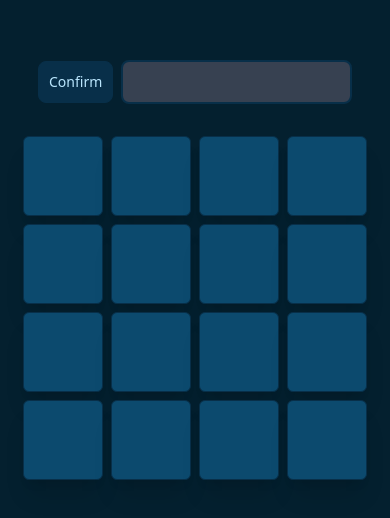
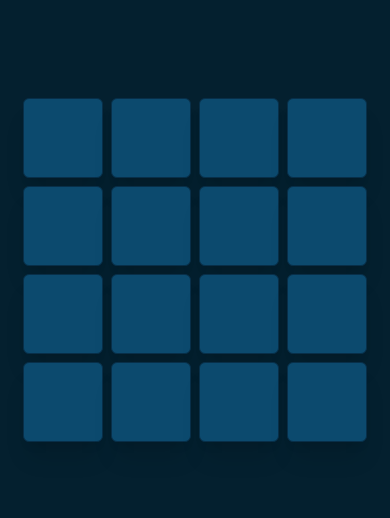
Before and after one commit to kaakavand/chess, a React (Create React App) app: page / in a window 390 px wide. Shown: the part 152-670 px from the top of the page. Built offline with nearby package versions, Linux system fonts and the light colour scheme; the HTML template or start-up script is replaced by a standard one.

Commit message:
fix style

```diff
--- a/src/App.jsx
+++ b/src/App.jsx
@@ -89,7 +89,7 @@
   return (
     <div className="w-full h-screen flex justify-center items-center">
       <section className="flex justify-center flex-col items-center">
-        <div className="flex items-center p-1">
+        <div className=" items-center p-1 hidden sm:flex">
           <button
             onClick={() => settotalRows(+inputValue)}
             className="mb-6 border border-sky-950 text-sky-200 mr-2 text-sm rounded-lg w-20 block p-2.5 bg-sky-950 "
```
